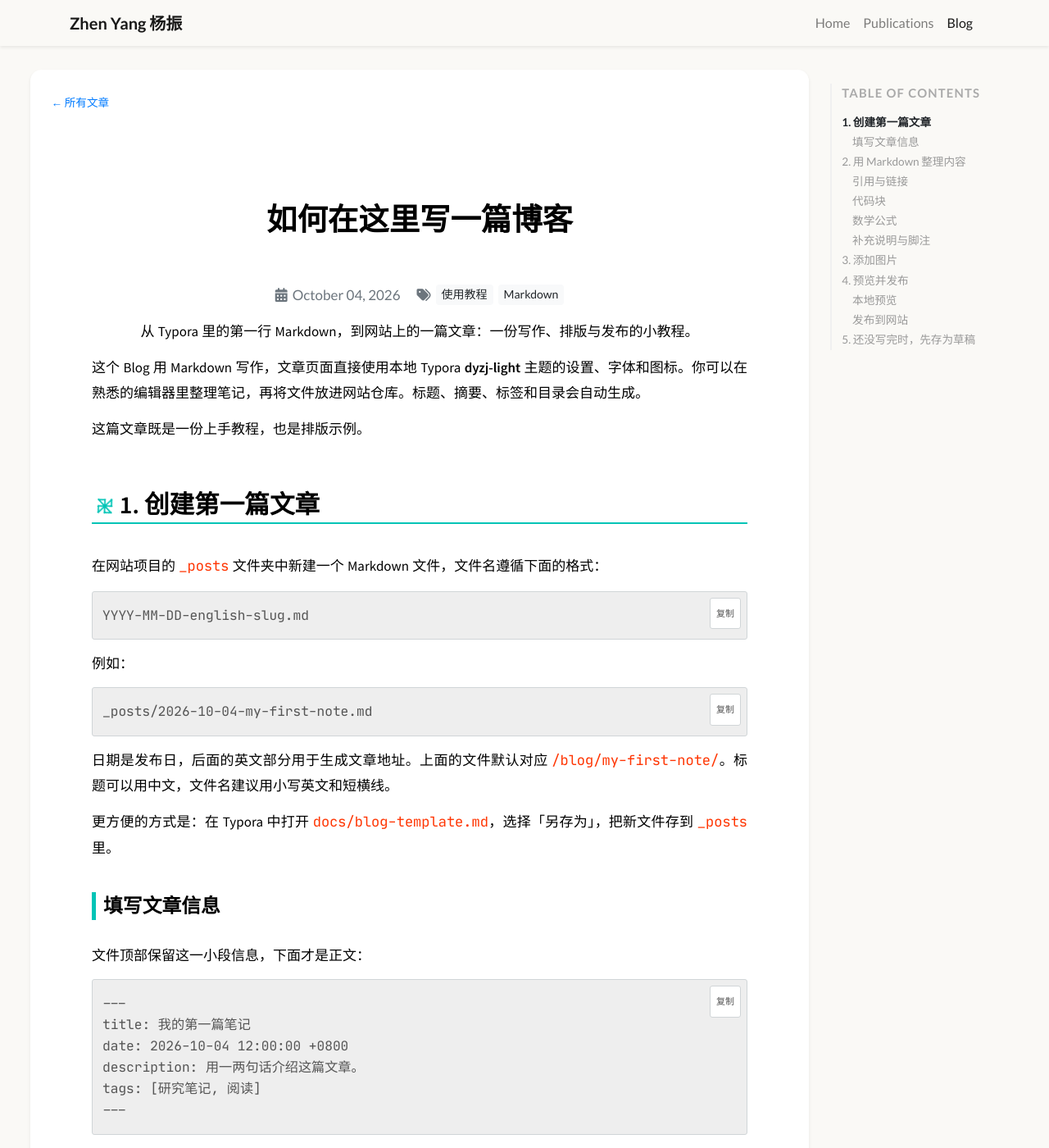
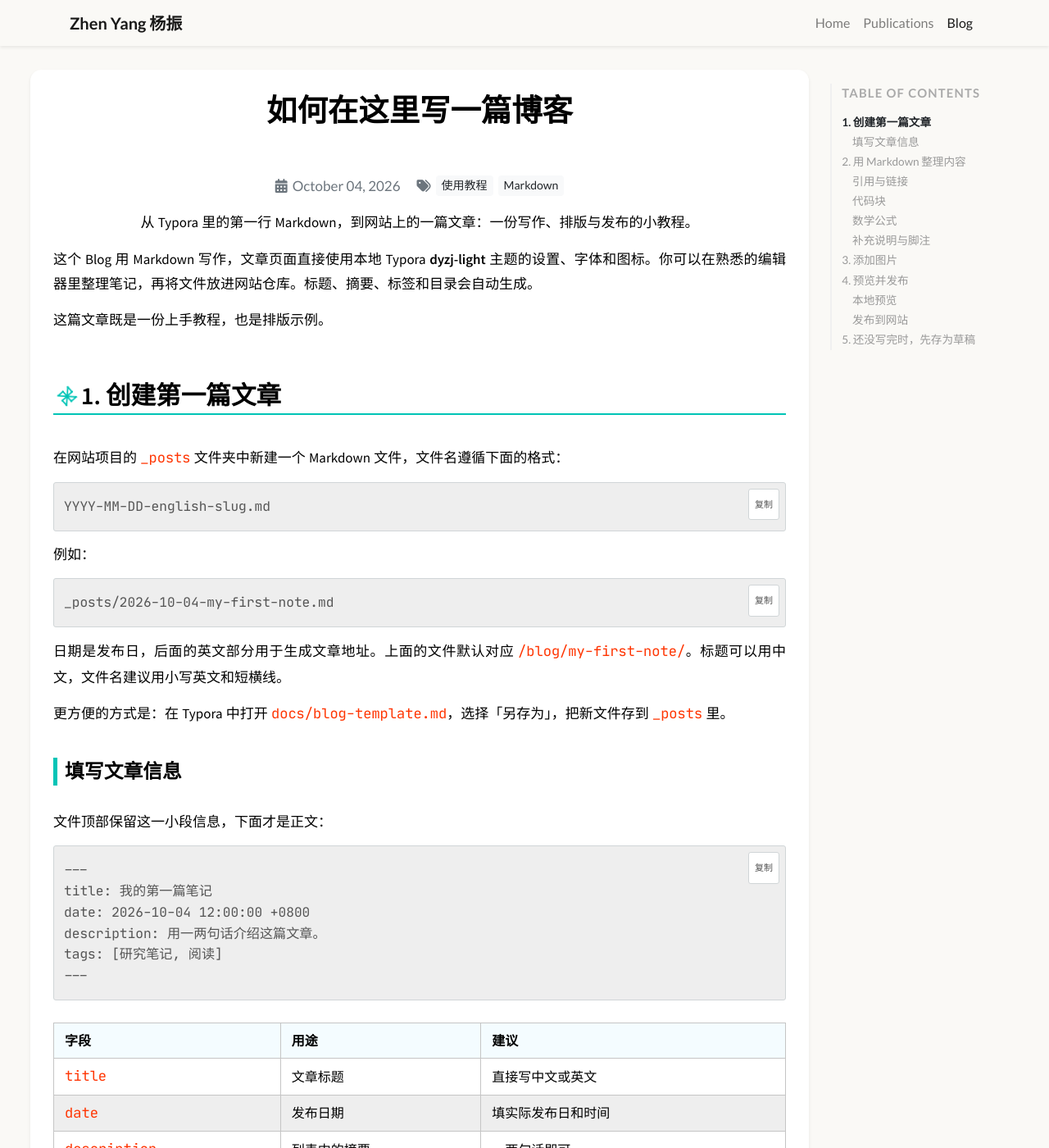
Before and after one commit to MichaelYeung2004/michaelyeung2004.github.io, a Jekyll site: the page built from _posts/2026-10-04-getting-started.md, in a window 1280 px wide and 1400 px high. Shown: the whole window at 82% size. Built offline with Jekyll 4.4.1, drawn with Linux system fonts in a browser that asks for light colours; formulas are drawn with MathJax 3.

Commit message:
Remove article back link and tighten card padding

```diff
--- a/_layouts/blog-post.html
+++ b/_layouts/blog-post.html
@@ -3,8 +3,7 @@ layout: blog-shell
 ---
 <div class="blog-layout-wrapper">
   <div class="blog-main">
-    <article class="bg-white shadow-sm rounded-xl p-4 mb-4">
-      <a href="{{ '/blog/' | relative_url }}" target="_self" class="small">← 所有文章</a>
+    <article class="blog-post-card bg-white shadow-sm rounded-xl mb-4">
       <div class="typora-reader"><div class="typora-content"><div class="blog-content" id="write">
         <header class="article-header">
           <h1><span>{{ page.title | escape }}</span></h1>
@@ -18,10 +17,10 @@ layout: blog-shell
         {% assign image_prefix = 'src="' | append: blog_image_root %}
         {{ content | replace: 'src="./assets/', image_prefix | replace: 'src="assets/', image_prefix }}
       </div></div></div>
-      <nav class="article-pagination d-flex justify-content-between mt-4" aria-label="相邻文章">
+      {% if page.previous or page.next %}<nav class="article-pagination d-flex justify-content-between mt-4" aria-label="相邻文章">
         {% if page.previous %}<a href="{{ page.previous.url | relative_url }}" target="_self"><small>上一篇</small>{{ page.previous.title | escape }}</a>{% endif %}
         {% if page.next %}<a href="{{ page.next.url | relative_url }}" target="_self"><small>下一篇</small>{{ page.next.title | escape }}</a>{% endif %}
-      </nav>
+      </nav>{% endif %}
     </article>
   </div>
   <div class="blog-toc-sidebar blog-toc" hidden>
--- a/assets/css/typora-bridge.css
+++ b/assets/css/typora-bridge.css
@@ -1,9 +1,13 @@
 /* DOM compatibility only. Visual settings live in the original dyzj-light CSS. */
 .typora-reader { background: var(--bg-color); display: block; }
 .typora-content { display: block; }
-.typora-reader #write { width: 100%; }
+/* Upstream article padding is 24px; keep a slightly roomier 28px, without
+   stacking Typora's editor padding and 160px bottom space inside the card. */
+.blog-post-card { padding: 28px; }
+.typora-reader #write { width: 100%; max-width: none; margin: 0; padding: 0; }
+.typora-reader #write > :last-child { margin-bottom: 0; }
 .typora-reader #write > .article-header { border: 0; padding: 0; margin: 0; }
-.typora-reader #write .article-header h1 { letter-spacing: normal; overflow-wrap: anywhere; }
+.typora-reader #write .article-header h1 { margin-top: 0; letter-spacing: normal; overflow-wrap: anywhere; }
 .typora-reader #write .article-meta { justify-content: center; gap: 8px 20px; font: 400 17px/1.5 Lato, sans-serif; }
 .typora-reader #write .article-date,
 .typora-reader #write .article-tags { display: inline-flex; flex-wrap: wrap; align-items: center; gap: 6px; }
```
